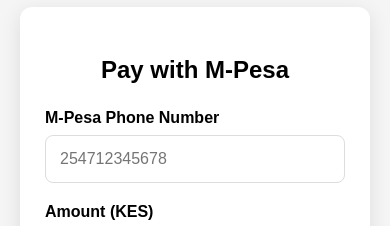
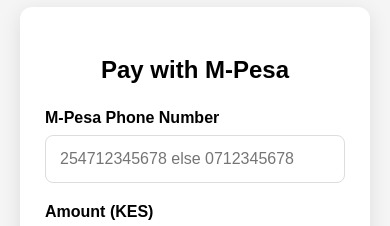
Before and after one commit to KLINS-254/mpesa-stk, a website: page index.html in a window 390 px wide. Shown: the part 221-447 px from the top of the page. Drawn offline with Linux system fonts and the light colour scheme.

Commit message:
Update phone input placeholder text

```diff
--- a/index.html
+++ b/index.html
@@ -103,7 +103,7 @@
       <input
         type="tel"
         id="phone"
-        placeholder="254712345678"
+        placeholder='254712345678 else 0712345678'
         required
       >
 
```
